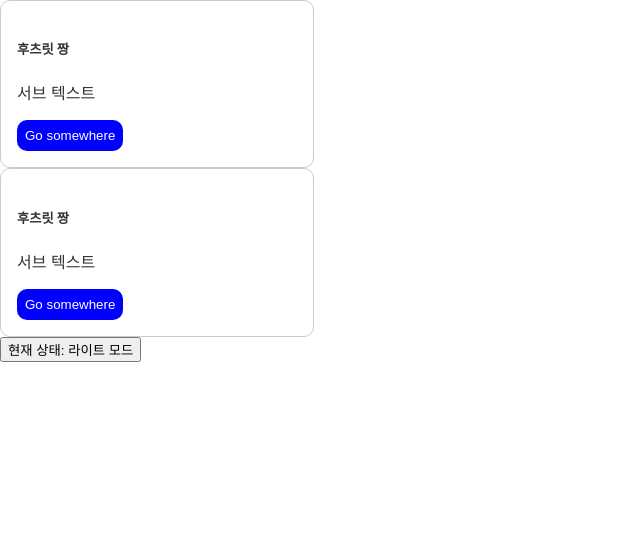
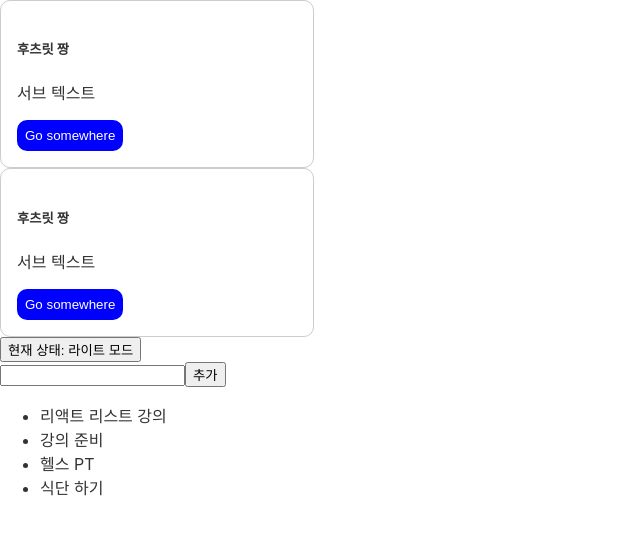
Before and after one commit to dasom222g/learn-react2, a React (Create React App) app: page / in a window 1280 px wide. Shown: the top 534 px of the page, without its empty margins (0-640 px from the left). Built offline with nearby package versions, Linux system fonts and the light colour scheme.

Commit message:
Add list rendering

```diff
--- a/src/App.js
+++ b/src/App.js
@@ -134,6 +134,16 @@ function App() {
     },
   ]); // length값: 1
 
+  // TodoList 상태
+  const [todoList, setTodoList] = useState([]);
+
+  const [value, setValue] = useState("");
+
+  const handleChange = (event) => {
+    const { value } = event.target;
+    setValue(value);
+  };
+
   const handleTheme = () => {
     // 2.
     // 4.
@@ -145,6 +155,40 @@ function App() {
     // 3.
     console.log(isDarkMode ? "다크 모드" : "라이트 모드");
   }, []);
+
+  // 진입시 한번만 실행
+  useEffect(() => {
+    const initialTodoList = [
+      {
+        id: 1,
+        text: "리액트 리스트 강의",
+      },
+      {
+        id: 2,
+        text: "강의 준비",
+      },
+      {
+        id: 3,
+        text: "헬스 PT",
+      },
+      {
+        id: 4,
+        text: "식단 하기",
+      },
+    ];
+    setTodoList(initialTodoList);
+  }, []);
+
+  const handleSubmit = (event) => {
+    // 새로고침 방지
+    event.preventDefault();
+    console.log("value", value);
+    const newTodo = {
+      id: todoList.length + 1,
+      text: value,
+    };
+    setTodoList([newTodo, ...todoList]);
+  };
 
   // view
   return (
@@ -158,6 +202,21 @@ function App() {
       {/* {isLoggedIn ? <h2>환영 합니다</h2> : <h2>로그인 해주세요</h2>} */}
       {/* && 연산자 */}
       {/* {messages.length && <h2>새로운 메시지가 {messages.length}개 있습니다</h2>} */}
+
+      {/* TodoList  */}
+      <form onSubmit={handleSubmit}>
+        <input type="text" value={value} onChange={handleChange} />
+        <button type="submit">추가</button>
+      </form>
+
+      <ul>
+        {todoList.map((todo) => (
+          <li key={todo.id}>{todo.text}</li>
+        ))}
+        {/* <li>리액트 리스트 강의</li>
+        <li>강의 준비</li>
+        <li>헬스 PT</li> */}
+      </ul>
     </div>
   );
 }
```
